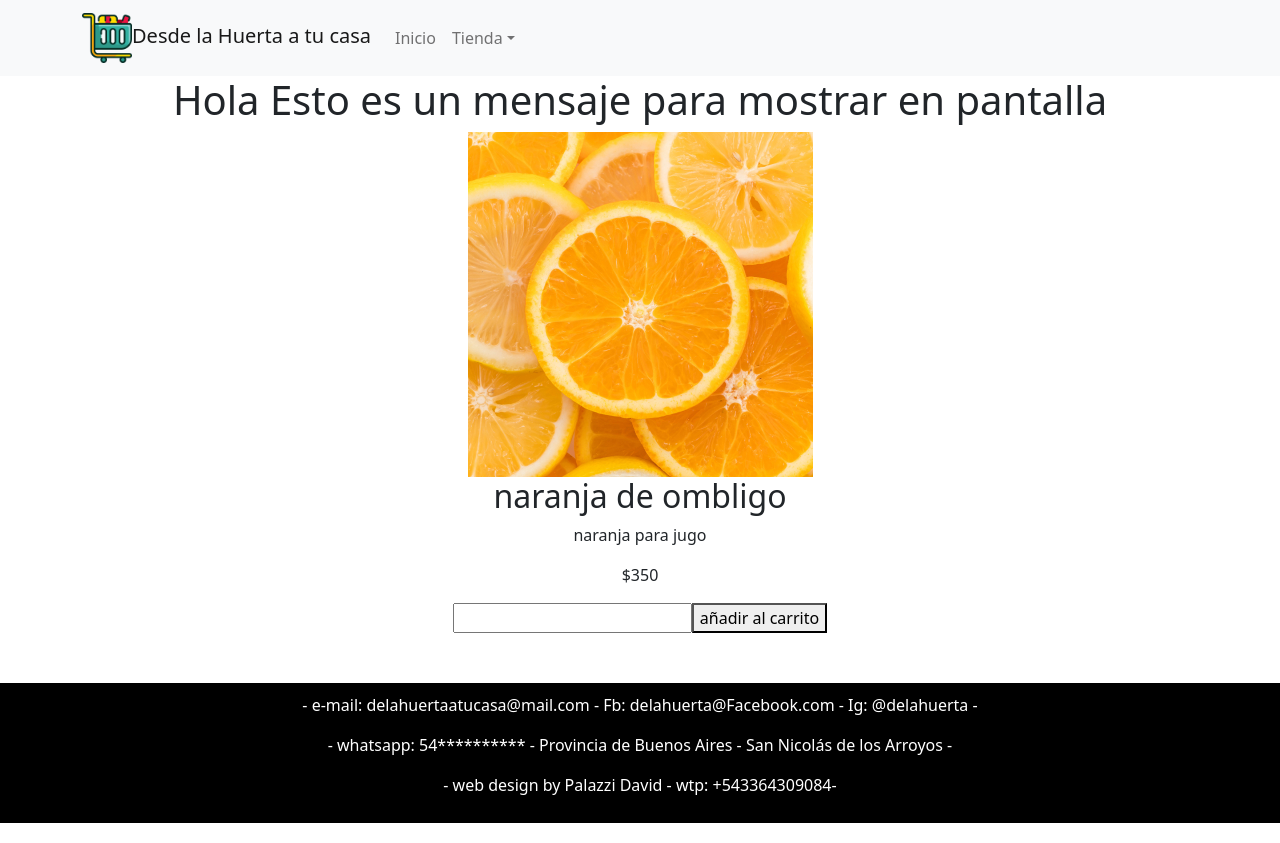
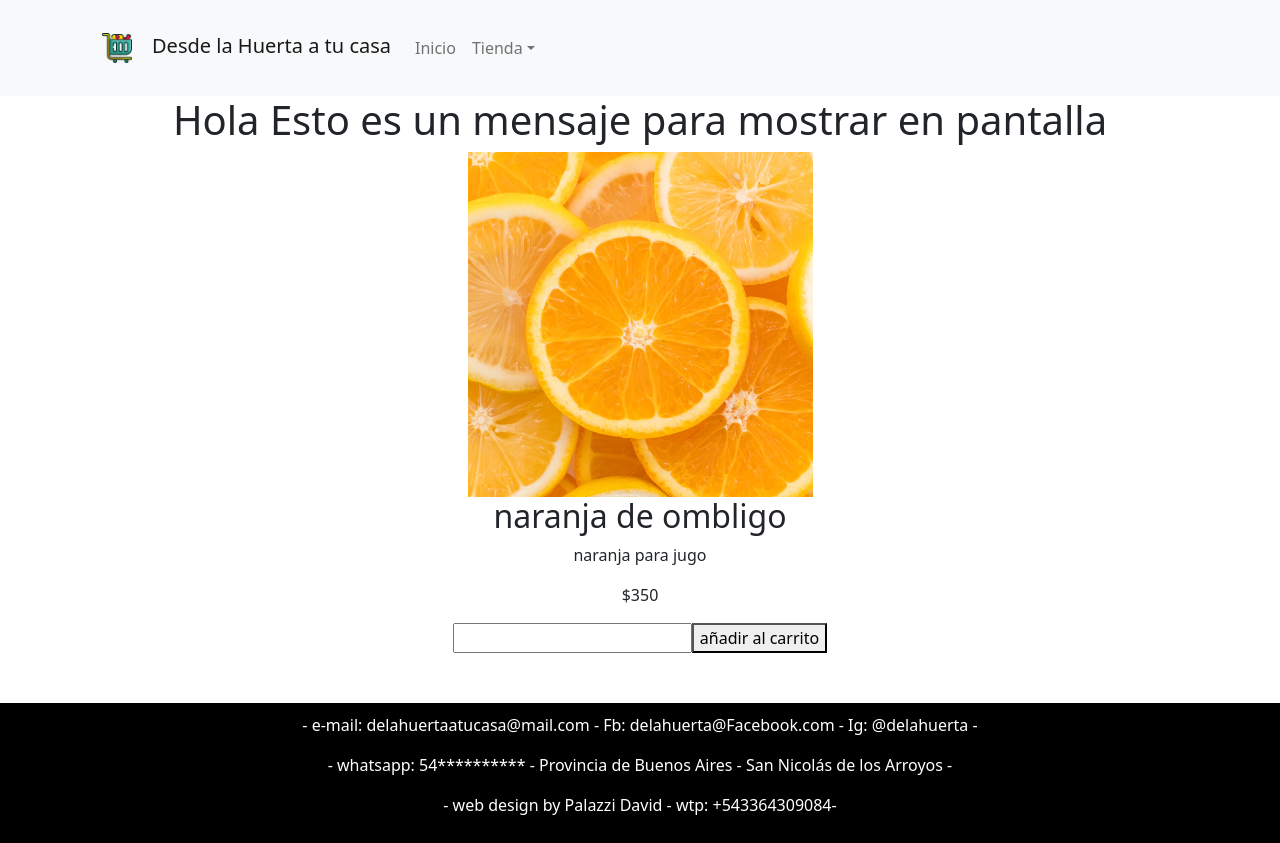
Before and after one commit to palazzid88/proyecto-react, a React (Create React App) app: page / in a window 1280 px wide. Built offline with nearby package versions, Linux system fonts and the light colour scheme.

Commit message:
se trabaja en estilos

```diff
--- /dev/null
+++ b/src/components/CartWidget.css
@@ -0,0 +1,5 @@
+.img_carrito {
+    width: 50px;
+    margin: 10px;
+    padding: 10px;
+}
--- a/src/components/CartWidget.jsx
+++ b/src/components/CartWidget.jsx
@@ -1,9 +1,10 @@
 import React from "react";
+import './CartWidget.css';
 
 export default function Cartwidget () {
 
     return (
-        <img src="./img/carrito.png" width="50"></img>
+        <img src="./img/carrito.png" className="img_carrito"></img>
     )
 
 }
```
Also changed, not shown: 1 other file (tests, documents, lock files or other folders).
